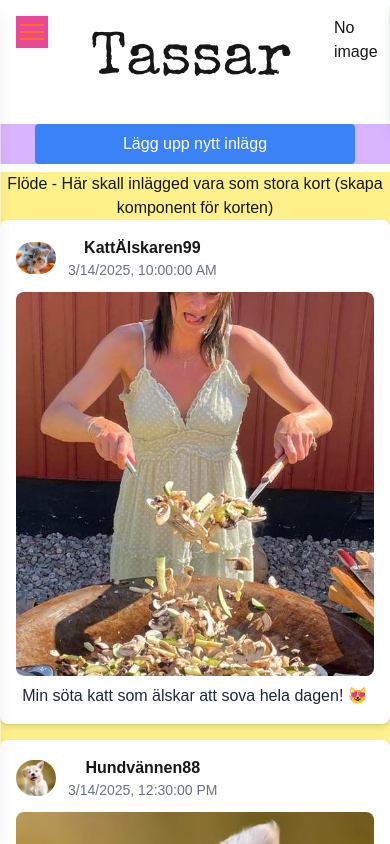
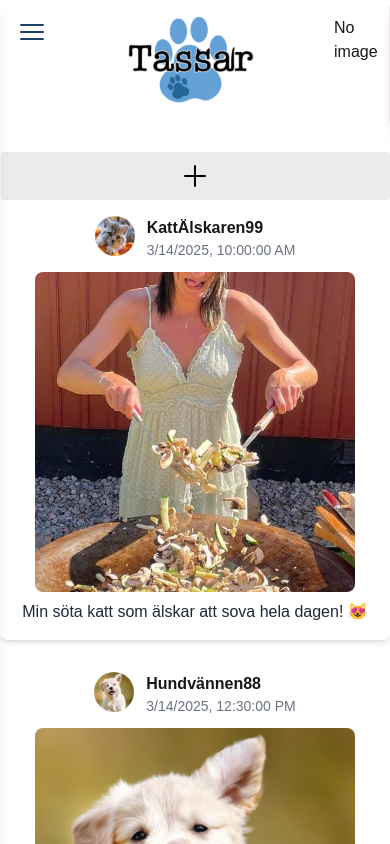
Before and after one commit to Malinsund/tassar, a Next.js app: page /posts in a window 390 px wide. Shown: the top 844 px of the page. Built offline with nearby package versions, Linux system fonts and the light colour scheme; no server answers; the database is empty.

Commit message:
created post-modal component and started post page

```diff
--- a/src/app/globals.css
+++ b/src/app/globals.css
@@ -11,6 +11,7 @@
   --secondary: #70A1D1;
   --grey10:#D9D9D9;
   --grey50:#606D79;
+  --greyopac:#d9d9d983;
   --destructive:#BB0505;
 }
 
--- a/src/app/posts/page.tsx
+++ b/src/app/posts/page.tsx
@@ -6,6 +6,7 @@ import PostModal from "@/components/PostModal";
 import { useProfile } from "@/context/ProfileContext";
 import { mockPosts } from "@/data/mockPosts";
 import { db } from "@/firebaseConfig";
+import { PlusIcon } from "@heroicons/react/24/outline";
 import { collection, getDocs, orderBy, query } from "firebase/firestore";
 import { useEffect, useState } from "react";
 
@@ -55,14 +56,15 @@ export default function PostPage() {
       <div className="hidden lg:block sticky top-0">
         <Navbar />
       </div>
-      <div className="grid grid-cols-1 lg:grid-cols-4 text-center gap-2">
-        <div className="lg:col-span-1 bg-purple-300">
-          <div>
+      <div className="grid grid-cols-1 lg:grid-cols-4 gap-2">
+        <div className="lg:col-span-1"></div>
+        <div className="lg:col-span-2 overflow-y-scroll h-screen">
+          <div className="sticky top-0 flex justify-center z-30">
             <button
               onClick={() => setIsModalOpen(true)}
-              className="bg-blue-500 text-white p-2 rounded w-80"
+              className="bg-greyopac text-black p-2 text-center place-items-center rounded w-full lg:w-2/3"
             >
-              Lägg upp nytt inlägg
+              <PlusIcon className="w-8 h-8" />
             </button>
 
             <PostModal
@@ -70,12 +72,6 @@ export default function PostPage() {
               onClose={() => setIsModalOpen(false)}
             />
           </div>
-        </div>
-        <div className="lg:col-span-2 bg-yellow-200 overflow-y-scroll h-screen">
-          <h1>
-            Flöde - Här skall inlägged vara som stora kort (skapa komponent för
-            korten)
-          </h1>
 
           {/*
           {posts.map((post) => (
@@ -92,9 +88,7 @@ export default function PostPage() {
             />
           ))}
         </div>
-        <div className="lg:col-span-1 bg-green-200 hidden lg:block">
-          <p>här skriver man kommenter på inlägget på stor skärm</p>
-        </div>
+        <div className="lg:col-span-1 hidden lg:block"></div>
       </div>
     </div>
   );
--- a/src/components/Header.tsx
+++ b/src/components/Header.tsx
@@ -14,16 +14,17 @@ export default function Header() {
   return (
     <div className="flex justify-between lg:w-screen p-4 lg:p-8">
       <div className="hidden lg:block w-36 h-36 -z-10">
-        <img src="/Pawprints.jpg" alt="love" />
+        {/* <img src="/Pawprints.jpg" alt="love" /> */}
       </div>
       <div className="lg:hidden">
-        <button onClick={() => setIsOpen(true)} className="text-orange-500">
-          <Bars3Icon className="w-8 h-8 bg-pink-500 cursor-pointer" />
+        <button onClick={() => setIsOpen(true)} className="text-primary">
+          <Bars3Icon className="w-8 h-8 cursor-pointer" />
         </button>
       </div>
 
-      <div className="">
-        <h1 className="font-special text-6xl m-4 lg:m-20 z-20">Tassar</h1>
+      <div className="w-32 h-28 lg:w-60 lg:h-44">
+        {/* <h1 className="font-special text-6xl m-4 lg:m-20 z-20">Tassar</h1> */}
+        <img src="/tassar.svg" alt="" />
       </div>
 
       <div
@@ -35,7 +36,7 @@ export default function Header() {
 
       {/* Hamburgermeny med slide-in effekt */}
       <div
-        className={`fixed top-0 left-0 h-screen w-3/4 bg-white shadow-lg lg:hidden transform transition-transform duration-300 ${
+        className={`fixed top-0 left-0 h-screen w-3/4 bg-white shadow-lg lg:hidden transform transition-transform duration-300 z-50 ${
           isOpen ? "translate-x-0" : "-translate-x-full"
         }`}
       >
--- a/src/components/PostCard.tsx
+++ b/src/components/PostCard.tsx
@@ -16,15 +16,15 @@ export default function PostCard({
   timestamp,
 }: PostCardProps) {
   return (
-    <div className="bg-white rounded-lg shadow-md p-4 mb-4">
+    <div className="flex flex-col items-center bg-white rounded-lg shadow-md p-4 mb-4">
       {/* Profilsektion */}
-      <div className="flex items-center gap-3">
+      <div className="flex gap-3">
         <Image
           src={userProfileImage}
           alt={`${username}s profilbild`}
           width={40}
           height={40}
-          className="rounded-full"
+          className="rounded-full w-10 h-10"
         />
         <div>
           <p className="font-semibold">{username}</p>
@@ -35,13 +35,13 @@ export default function PostCard({
       </div>
 
       {/* Inläggsbild */}
-      <div className="mt-3 ">
+      <div className="mt-3">
         <Image
           src={imageUrl}
           alt="Post image"
           width={500}
           height={500}
-          className="rounded-lg object-cover w-96 h-96 "
+          className="rounded-lg object-cover w-80 h-80 lg:w-[600px] lg:h-[600px] "
         />
       </div>
 
--- a/src/components/PostModal.tsx
+++ b/src/components/PostModal.tsx
@@ -1,13 +1,5 @@
 "use client";
-import {
-  getDownloadURL,
-  getStorage,
-  ref,
-  uploadBytesResumable,
-} from "firebase/storage";
-import { useRouter } from "next/navigation";
 import { useState } from "react";
-import { useAuth } from "../context/AuthContext"; // AuthContext för autentisering
 
 interface PostModalProps {
   isOpen: boolean;
@@ -15,99 +7,14 @@ interface PostModalProps {
 }
 
 export default function PostModal({ isOpen, onClose }: PostModalProps) {
-  const [image, setImage] = useState<string | null>(null); // För lagring av bild-URL
   const [description, setDescription] = useState("");
-  const { user } = useAuth();
-  const router = useRouter();
-
-  const handleImageUpload = async (
-    event: React.ChangeEvent<HTMLInputElement>
-  ) => {
-    if (event.target.files && event.target.files[0]) {
-      const file = event.target.files[0];
-      const storage = getStorage();
-      const storageRef = ref(storage, `post-images/${file.name}`);
-      const uploadTask = uploadBytesResumable(storageRef, file);
-
-      uploadTask.on(
-        "state_changed",
-        (snapshot) => {
-          // Hantera uppladdningens framsteg här om du vill
-        },
-        (error) => {
-          console.error("Error uploading image:", error);
-        },
-        () => {
-          getDownloadURL(uploadTask.snapshot.ref).then((downloadURL) => {
-            setImage(downloadURL);
-          });
-        }
-      );
-    }
-  };
-
-  const handlePostSubmit = async () => {
-    if (!image || !description) {
-      alert("Både bild och beskrivning måste fyllas i!");
-      return;
-    }
-
-    const userUid = user?.uid;
-    if (!userUid) {
-      alert("Du måste vara inloggad för att lägga upp ett inlägg.");
-      return;
-    }
-
-    const postData = {
-      description,
-      imageUrl: image,
-      userId: userUid,
-    };
-
-    try {
-      const response = await fetch("/api/posts", {
-        method: "POST",
-        headers: {
-          "Content-Type": "application/json",
-        },
-        body: JSON.stringify(postData),
-      });
-
-      const result = await response.json();
-
-      if (response.ok) {
-        alert("Inlägg uppladdat!");
-        onClose();
-        router.push("/posts");
-      } else {
-        alert(`Fel: ${result.message}`);
-      }
-    } catch (error) {
-      console.error("Error uploading post:", error);
-      alert("Det gick inte att ladda upp inlägget.");
-    }
-  };
 
   if (!isOpen) return null;
 
   return (
-    <div className="fixed inset-0 bg-black bg-opacity-50 flex justify-center items-center">
+    <div className="fixed inset-0 bg-grey10 flex justify-center items-center">
       <div className="bg-white p-6 rounded-lg w-96">
-        <h2 className="text-lg font-bold mb-4">Lägg upp nytt inlägg</h2>
-
-        {/* Bilduppladdning */}
-        <input type="file" accept="image/*" onChange={handleImageUpload} />
-
-        {/* Förhandsgranskning av bild */}
-        {image && (
-          <div className="relative w-64 h-64 border-2 border-gray-300 overflow-hidden mt-4">
-            <img
-              src={image}
-              alt="Uploaded"
-              className="object-cover w-full h-full"
-            />
-          </div>
-        )}
+        <h2 className="text-lg font-bold mb-4">nytt inlägg</h2>
 
         {/* Beskrivning */}
         <textarea
@@ -123,11 +30,11 @@ export default function PostModal({ isOpen, onClose }: PostModalProps) {
             onClick={onClose}
             className="bg-gray-400 text-white p-2 rounded"
           >
-            Ångra
+            Stäng
           </button>
           <button
-            onClick={handlePostSubmit}
-            className="bg-blue-500 text-white p-2 rounded"
+            onClick={() => alert("Funktionaliteten är borttagen")}
+            className="bg-grey10 text-white p-2 rounded"
           >
             Lägg upp
           </button>
--- a/tailwind.config.ts
+++ b/tailwind.config.ts
@@ -13,7 +13,8 @@ module.exports = {
           primary: "var(--primary)",
           secondary: "var(--secondary)",
           grey10:"var(--grey10)",
-          grey50:"(--grey50)",
+          grey50:"var(--grey50)",
+          greyopac:"var(--greyopac)",
           destructive:"var(--destructive)",
 
         },
```
